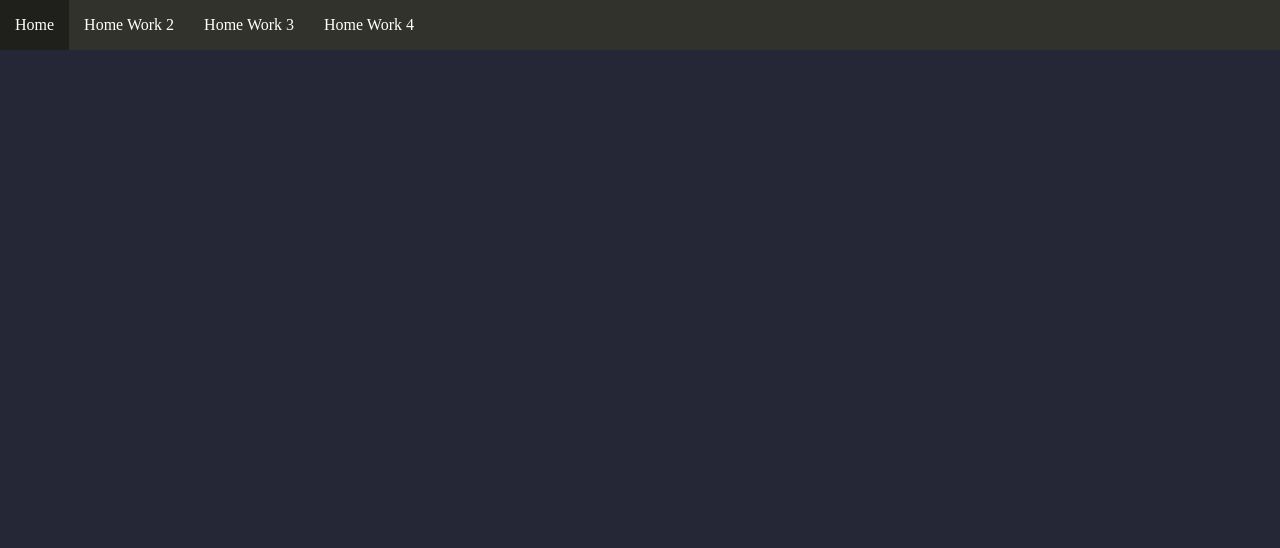
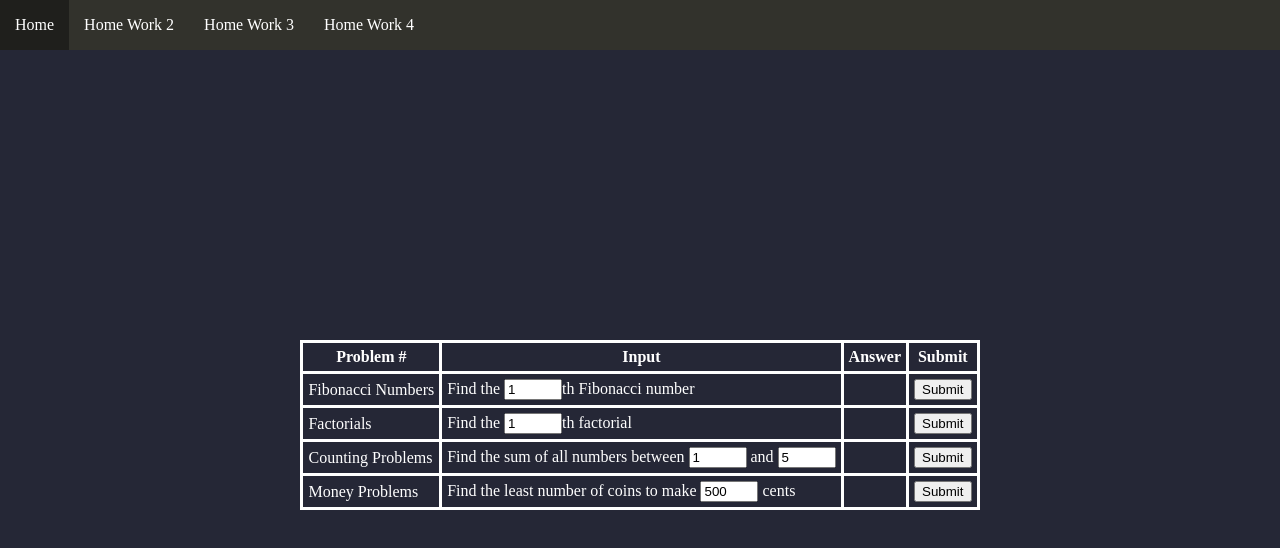
Before and after one commit to jenochjones/IS542, a plain HTML site: page hw2.html in a window 1280 px wide. Drawn offline with Linux system fonts and the light colour scheme.

Commit message:
finished

```diff
--- a/hw2.html
+++ b/hw2.html
@@ -15,5 +15,40 @@
     <ul><a href="hw3.html">Home Work 3</a></ul>
     <ul><a href="hw4.html">Home Work 4</a></ul>
   </div>
+
+  <div id="hw2-table">
+    <table>
+      <tr>
+        <th>Problem #</th>
+        <th>Input</th>
+        <th>Answer</th>
+        <th>Submit</th>
+      </tr>
+      <tr>
+        <td>Fibonacci Numbers</td>
+        <td>Find the <input id="fib-input" type="number" min="1" value="1">th Fibonacci number</td>
+        <td id="fib-answer"></td>
+        <td><button onclick="fibonacciNumbers()">Submit</button></td>
+      </tr>
+      <tr>
+        <td>Factorials</td>
+        <td>Find the <input id="fac-input" type="number" value="1">th factorial</td>
+        <td id="fac-answer"></td>
+        <td><button onclick="factorials()">Submit</button></td>
+      </tr>
+      <tr>
+        <td>Counting Problems</td>
+        <td>Find the sum of all numbers between <input id="sum-one" type="number" value="1"> and <input id="sum-two" type="number" value="5"></td>
+        <td id="sum-answer"></td>
+        <td><button onclick="findSums()">Submit</button></td>
+      </tr>
+      <tr>
+        <td>Money Problems</td>
+        <td>Find the least number of coins to make <input id="cents-input" type="number" value="500"> cents</td>
+        <td id="cents-answer"></td>
+        <td><button onclick="numCoins()">Submit</button></td>
+      </tr>
+    </table>
+  </div>
 </body>
 </html>
--- a/public/css/hw2.css
+++ b/public/css/hw2.css
@@ -1,3 +1,22 @@
 body {
     background-color: #252736;
 }
+
+#hw2-table {
+    width: 100%;
+    height: 100%;
+    display: flex;
+    align-items: center;
+    justify-content: center;
+}
+
+input {
+    width: 50px;
+}
+
+table, th, td {
+    border: 3px solid white;
+    padding: 5px;
+    border-collapse: collapse;
+    color: white;
+}
--- a/public/css/index.css
+++ b/public/css/index.css
@@ -6,8 +6,7 @@ body {
     display: flex;
     flex-direction: column;
     align-items: center;
-    justify-items: center;
+    justify-content: center;
     width: 100%;
-    height: 80%;
-    padding: 10% 0% 10% 0%;
+    height: 100%;
 }
--- a/public/css/main.css
+++ b/public/css/main.css
@@ -1,6 +1,10 @@
-body {
+html body {
     margin: 0;
     padding: 0;
+    width: 100%;
+    height: 100vh;
+    display: flex;
+    flex-direction: column;
 }
 
 b {
--- a/public/js/hw2.js
+++ b/public/js/hw2.js
@@ -0,0 +1,75 @@
+function fibonacciNumbers() {
+  let i = parseInt(document.getElementById('fib-input').value);
+  let numOne = 0;
+  let numTwo = 1;
+  let numThree = 1;
+  for (let r = 0; r < i; r++) {
+    if(r !== 0) {
+      numThree = numOne + numTwo;
+      numOne = numTwo;
+      numTwo = numThree;
+    }
+  }
+  document.getElementById('fib-answer').innerText = numThree.toString();
+}
+
+function factorials() {
+  let i = parseInt(document.getElementById('fac-input').value);
+  let v = i - 1;
+  let fac = i;
+  for (let r = 0; r < v; r++) {
+    i -= 1;
+    fac *= i;
+  }
+  document.getElementById('fac-answer').innerText = fac.toString();
+}
+
+function findSums() {
+  let sumOne = parseInt(document.getElementById('sum-one').value);
+  let sumTwo = parseInt(document.getElementById('sum-two').value);
+  let sumTotal = 0;
+  for (sumOne; sumOne < sumTwo + 1; sumOne++) {
+    sumTotal += sumOne;
+  }
+  document.getElementById('sum-answer').innerText = sumTotal.toString();
+}
+
+function numCoins() {
+  let cents = parseInt(document.getElementById('cents-input').value);
+  let quarters = Math.floor(cents / 25);
+  cents -= quarters * 25;
+  let dimes = Math.floor(cents / 10);
+  cents -= dimes * 10;
+  let nickels = Math.floor(cents / 5);
+  cents -= nickels * 5;
+  let allCents = ``;
+  if(quarters !== 0) {
+    if(quarters === 1) {
+      allCents += `${quarters} quarter`;
+    } else {
+      allCents += `${quarters} quarters`;
+    }
+  }
+  if(dimes !== 0) {
+    if(dimes === 1) {
+      allCents += ` ${dimes} dime`;
+    } else {
+      allCents += ` ${dimes} dimes`;
+    }
+  }
+  if(nickels !== 0) {
+    if(nickels === 1) {
+      allCents += ` ${nickels} nickle`;
+    } else {
+      allCents += ` ${nickels} nickles`;
+    }
+  }
+  if(cents !== 0) {
+    if(cents === 1) {
+      allCents += ` ${cents} penny`
+    } else {
+      allCents += ` ${cents} pennies`
+    }
+  }
+  document.getElementById('cents-answer').innerText = allCents;
+}
```
